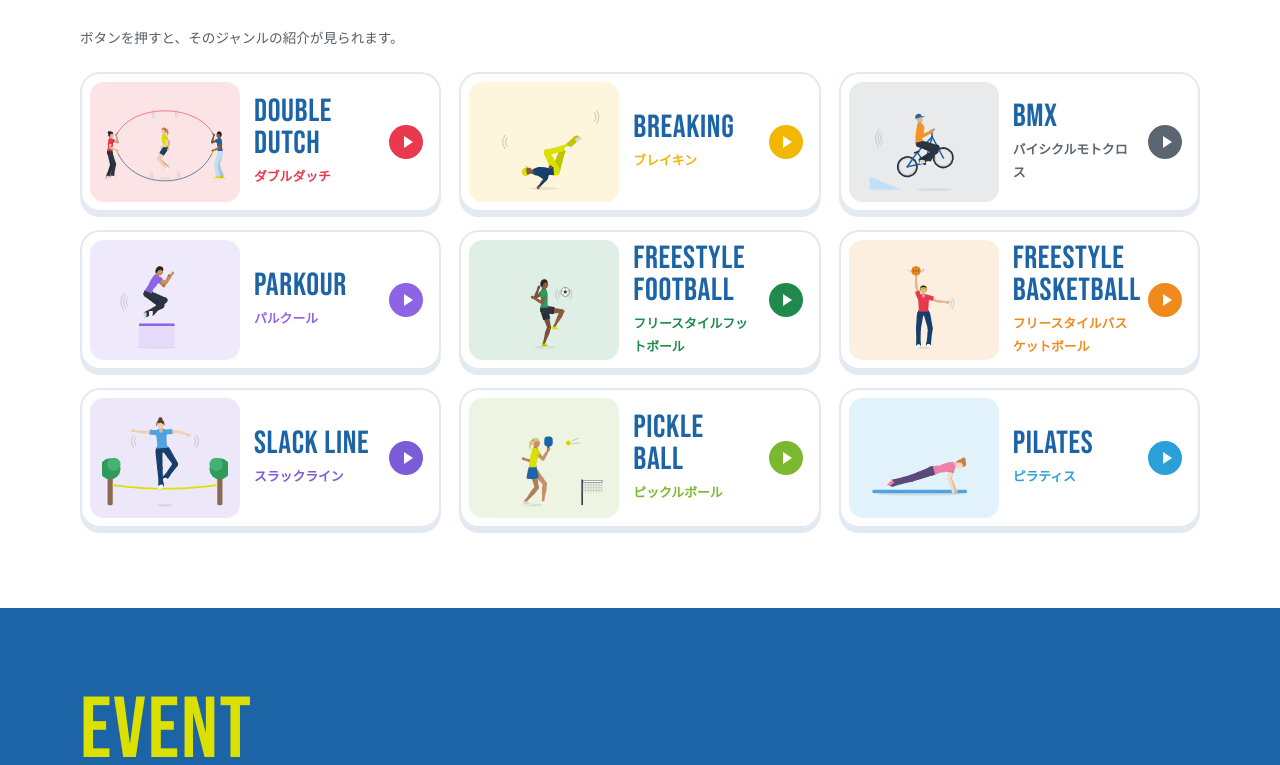
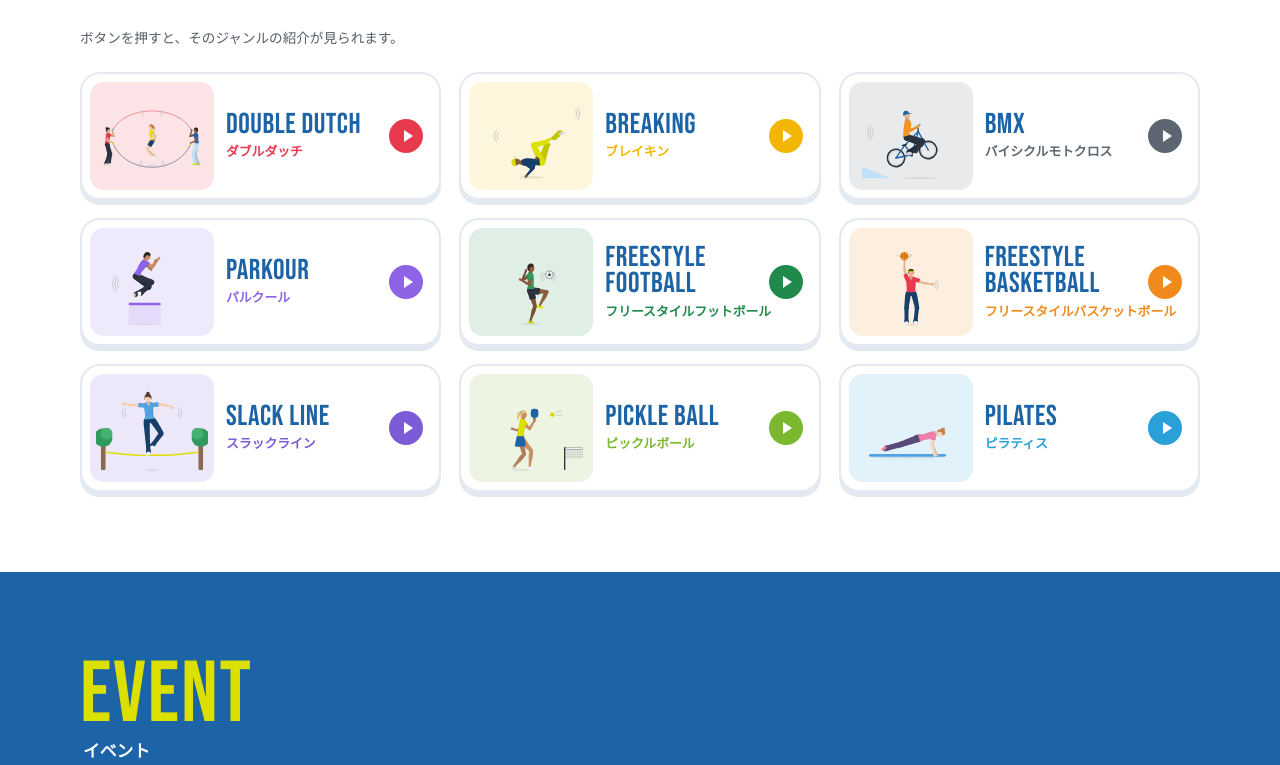
Before and after one commit to yamadai84/fusp-web, a plain HTML site: page index.html in a window 1280 px wide. Shown: the part 3840-4605 px from the top of the page. Drawn offline with Linux system fonts and the light colour scheme.

Commit message:
Add files via upload

```diff
--- a/css/style.css
+++ b/css/style.css
@@ -108,14 +108,14 @@ button { font: inherit; cursor: pointer; }
 /* ---------- ジャンルボタン ---------- */
 .genre-grid { display: grid; grid-template-columns: repeat(auto-fill, minmax(340px, 1fr)); grid-auto-rows: 1fr; gap: 18px; }
 #trial { padding-bottom: 24px; }
-.genre-btn { --c: var(--blue); height: 100%; display: flex; align-items: center; gap: 14px; text-align: left; border: 0; padding: 10px 18px 10px 10px; border-radius: 20px; background: #fff; color: var(--ink); box-shadow: 0 0 0 2px #e3e9f0 inset, 0 5px 0 #e3e9f0; transition: transform .2s, box-shadow .2s; }
+.genre-btn { --c: var(--blue); height: 100%; display: flex; align-items: center; gap: 12px; text-align: left; border: 0; padding: 10px 18px 10px 10px; border-radius: 20px; background: #fff; color: var(--ink); box-shadow: 0 0 0 2px #e3e9f0 inset, 0 5px 0 #e3e9f0; transition: transform .2s, box-shadow .2s; }
 .genre-btn:hover { transform: translateY(-3px); box-shadow: 0 0 0 2px var(--c) inset, 0 8px 0 var(--c); }
 .genre-btn:hover .arrow { transform: translateX(3px); }
-.g-ill { flex: none; width: 150px; height: 120px; border-radius: 14px; display: flex; align-items: center; justify-content: center; overflow: hidden; padding: 6px; background: color-mix(in srgb, var(--c) 14%, #fff); }
+.g-ill { flex: none; width: 124px; height: 108px; border-radius: 14px; display: flex; align-items: center; justify-content: center; overflow: hidden; padding: 6px; background: color-mix(in srgb, var(--c) 14%, #fff); }
 .g-ill img { max-width: 100%; max-height: 100%; width: auto; height: auto; }
 .g-txt { flex: 1; display: flex; flex-direction: column; min-width: 0; }
-.g-en { font-family: var(--en); font-size: 2rem; line-height: 1; color: var(--blue); letter-spacing: .02em; }
-.g-ja { font-size: .8rem; font-weight: 900; color: var(--c); margin-top: 4px; }
+.g-en { font-family: var(--en); font-size: 1.8rem; line-height: .92; color: var(--blue); letter-spacing: .02em; }
+.g-ja { font-size: .8rem; font-weight: 900; color: var(--c); margin-top: 5px; line-height: 1.3; white-space: nowrap; }
 .genre-btn .arrow { background: var(--c); }
 .genre-btn .arrow::after { border-left-color: #fff; }
 
@@ -130,7 +130,7 @@ button { font: inherit; cursor: pointer; }
 .m-ill.is-photo img { width: 100%; height: auto; aspect-ratio: 3 / 2; object-fit: cover; }
 .m-en, .m-ja, .modal-body h4, .m-text, .modal-body .btn { margin-left: 28px; margin-right: 28px; }
 .m-en { font-family: var(--en); font-weight: 400; font-size: 2.8rem; line-height: 1; margin-top: 22px; margin-bottom: 0; color: var(--blue); }
-.m-ja { font-weight: 900; color: var(--c); margin-top: 2px; }
+.m-ja { font-weight: 900; color: var(--c); margin-top: 4px; line-height: 1.4; }
 .modal-body h4 { font-size: 1rem; margin-top: 18px; margin-bottom: 4px; border-left: 5px solid var(--c); padding-left: 10px; }
 .m-text { font-size: .95rem; }
 
```
